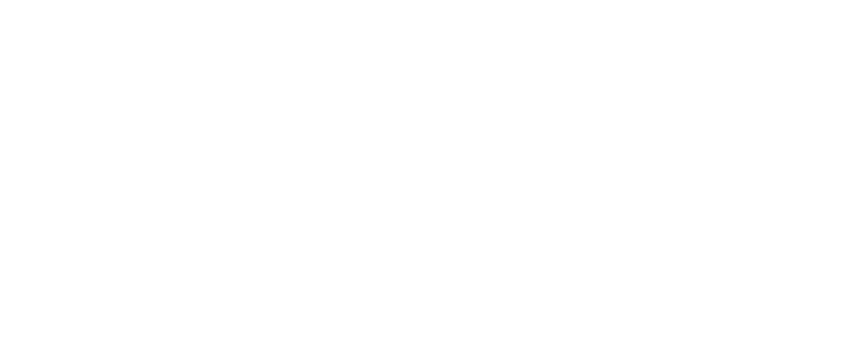
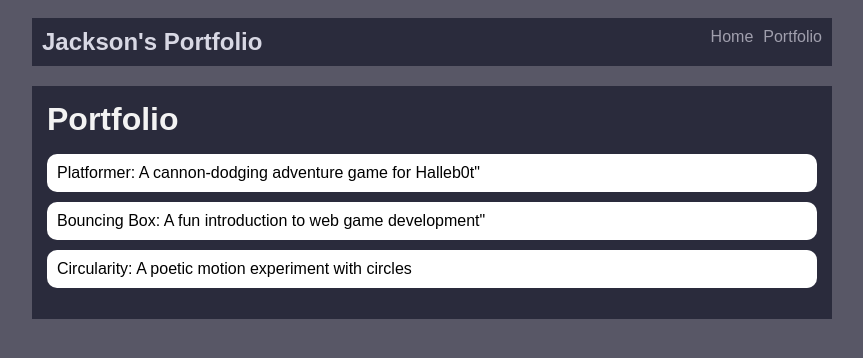
Before and after one commit to JacksonCarter09/JacksonCarter09.github.io, a plain HTML site: page portfolio.html in a window 1280 px wide. Shown: the whole page, without its empty margins (208-1071 px from the left). Drawn offline with Linux system fonts and the light colour scheme.

Commit message:
describe update

```diff
--- a/index.html
+++ b/index.html
@@ -1,13 +1,52 @@
 <!DOCTYPE html>
 <html>
+
+
   <head>
-    <title>Jackson's Website</title>
+    <title>Jackson's Website-Home</title>
+    <link rel="stylesheet" href="style.css"/>
   </head>
+
 
   <body>
        <!-- All content goes here -->
+
     <div id="all-contents">
+
+      <nav>
+        <h1>Jackson's Website</h1>
+        <ul id="nav-ul">
+          <li class="nav-li">
+            <a href="index.html">Home</a>
+          </li>
+          <li class="nav-li">
+            <a href="portfolio.html">Portfolio</a>
+          </li>
+        </ul>
+      </nav>
+
+
+      <main>
+        <div class="sidebar">
+          <img class="sidebar" src="https://assets.science.nasa.gov/dynamicimage/assets/science/missions/webb/science/2022/07/STScI-01G8H1K2BCNATEZSKVRN9Z69SR.png" width="150" height="150">
+
+        <div class="content">
+          <h2>Jackson Church</h2>
+          <p>1st Dan Black Belt</p>
+         </div>
+         <div id="Interests">
+          <h3>Interests</h3>
+          <ul>
+            <li>Karate</li>
+            <li>Astrophotography</li>
+            <li>Coding</li>
+          </ul>
+        </div>
+      </main>
+
 
     </div>
   </body>
+
+
 </html>
--- a/portfolio.html
+++ b/portfolio.html
@@ -0,0 +1,47 @@
+<!DOCTYPE html>
+<html>
+    <head>
+        <title>Jackson's Website-Portfolio</title>
+        <link rel="stylesheet" href="style.css" />
+    </head>
+
+    <body>
+        <div id="all-contents">
+
+            <nav>
+                <h1>Jackson's Portfolio</h1>
+                <ul id="nav-ul">
+                    <li class="nav-li">
+                        <a href="index.html">Home</a>
+                        </li>
+                        <li>
+                        <a href="portfolio.html">Portfolio</a>
+                    </li>
+                    </li>
+                </ul>
+            </nav>
+
+            <main>
+                <div class="content">
+                    <h1>Portfolio</h1>
+                    <ul id="portfolio">
+                        <li>
+                            <a href="fsd-projects/platformer/">Platformer: A cannon-dodging adventure game for Halleb0t"</a>
+                            </li>
+                            <li>
+                            <a href="fsd-projects/bouncing-box/">Bouncing Box: A fun introduction to web game development"</a>
+                            </li>
+                            <li>
+                            <a href="fsd-projects/circularity/">Circularity: A poetic motion experiment with circles</a>
+                            </a>
+                            </li>
+                        </li>
+                    </ul>
+                </div>
+            </main>
+        </div>
+
+    </body>
+
+
+</html>
--- a/style.css
+++ b/style.css
@@ -0,0 +1,104 @@
+body {
+    background: rgb(88, 87, 102);
+    color: rgb(255, 255, 255);
+    padding: 10px;
+    font-family: Arial, sans-serif;
+}
+
+#all-contents {
+    max-width: 800px;
+    margin: auto;
+}
+
+/* navigation menu */
+nav {
+    background: rgb(42, 43, 60);
+    margin: 0 auto;
+    display: flex;
+    padding: 10px;
+    margin-bottom: 20px;
+}
+
+h1 {
+    display: flex;
+    align-items: center;
+    color: rgb(216, 216, 228);
+    flex: 1;
+    margin: 0;
+}
+
+#nav-ul {
+    list-style-type: none;
+    margin: 0;
+    padding: 0;
+    display: flex;
+}
+
+.nav-li {
+    display: inline-block;
+    padding: 0 10px;
+}
+
+a {
+    text-decoration: none;
+    color: #a09fad;
+}
+
+/* main container area beneath menu */
+main {
+    background: rgb(42, 43, 60);
+    display: flex;
+    margin-top: 20px;
+}
+
+.sidebar {
+    margin-right: 25px;
+    padding: 10px;
+}
+
+.sidebar-img {
+    width: 200px;
+}
+
+.content {
+    flex: 1;
+    padding: 15px;
+}
+
+/* interests section styles */
+#interests {
+    border: 4px silver ridge;
+    padding: 8px;
+    margin-top: 20px;
+}
+
+h2, h3 {
+    margin: 0px;
+}
+
+
+/* Portfolio styles */
+.content h1 {
+  color: rgb(243, 243, 243);
+}
+
+#portfolio {
+  list-style-type: none;
+  padding-left: 0;
+}
+
+#portfolio li {
+  background: #ffffff;
+  padding: 10px;
+  border-radius: 10px;
+  margin-bottom: 10px;
+}
+
+#portfolio li:hover {
+  background: #eee;
+}
+
+#portfolio a {
+  text-decoration: none;
+  color: #000000;
+}
```
